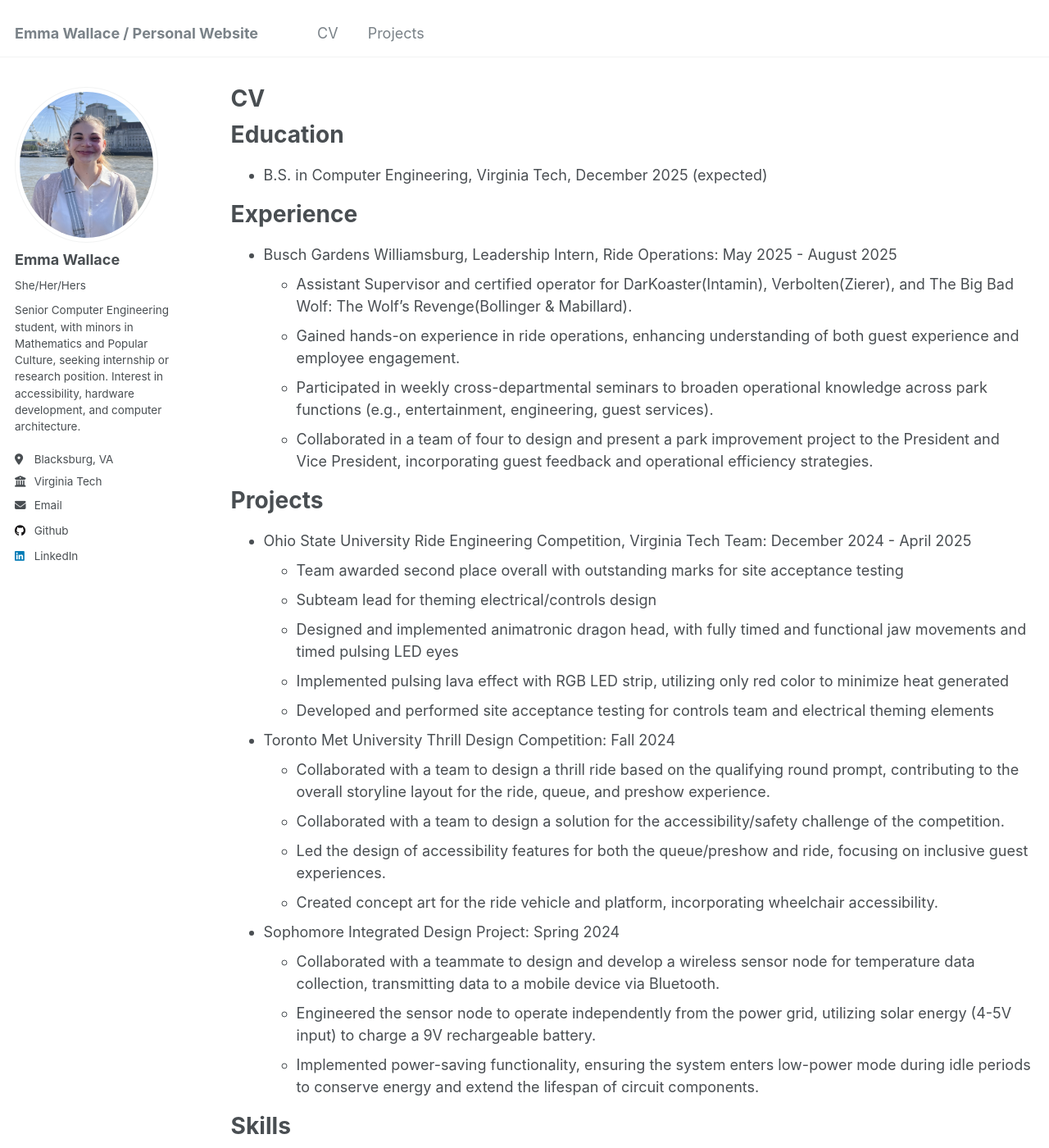
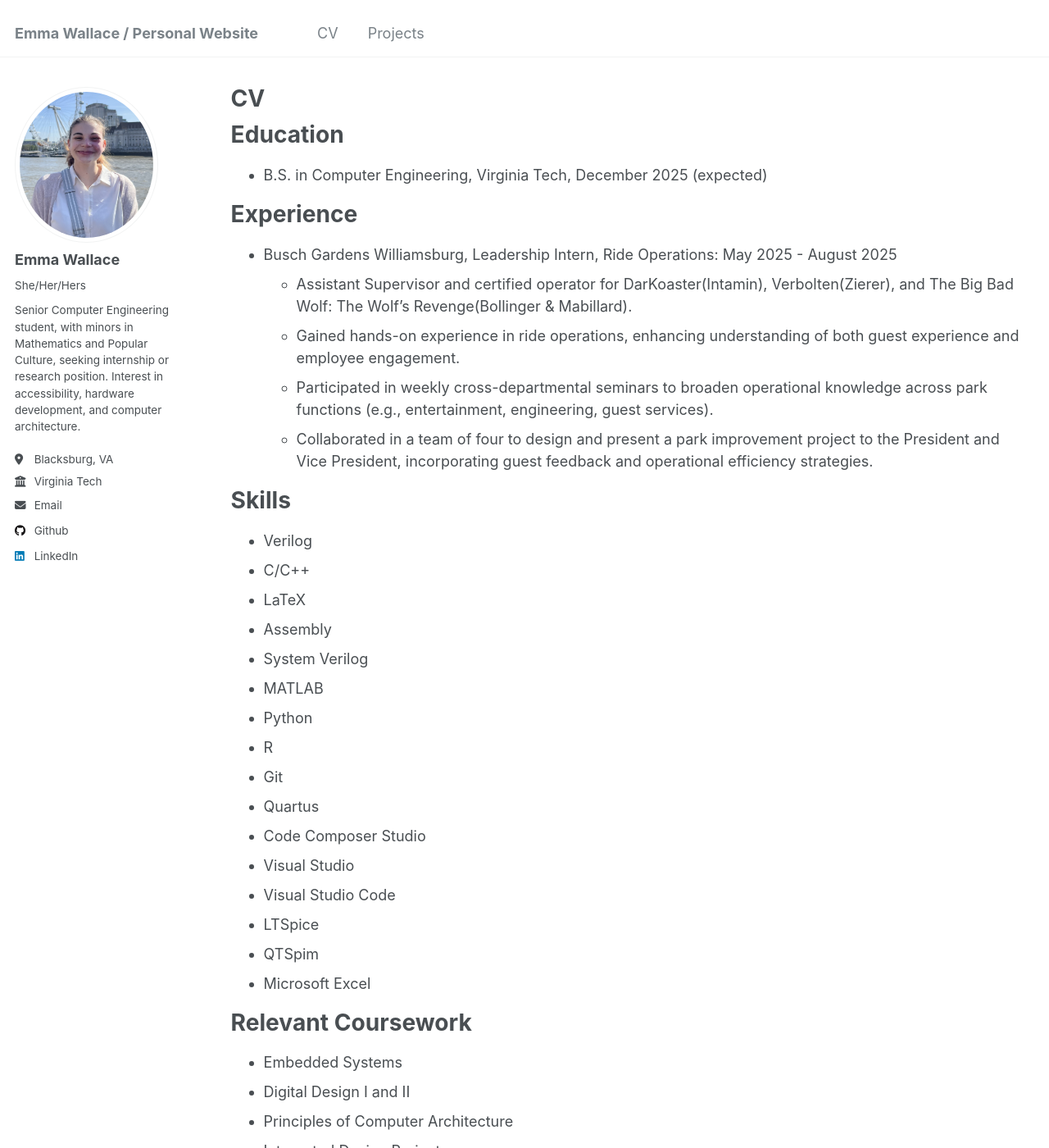
Before and after one commit to ewallace21/ewallace21.github.io, a Jekyll site: the page built from _pages/cv.md, in a window 1280 px wide and 1400 px high. Shown: the whole window at 82% size. Built offline with Jekyll 4.4.1, drawn with Linux system fonts in a browser that asks for light colours.

Commit message:
Update cv.md

```diff
--- a/_pages/cv.md
+++ b/_pages/cv.md
@@ -20,27 +20,6 @@ Experience
   * Gained hands-on experience in ride operations, enhancing understanding of both guest experience and employee engagement.
   * Participated in weekly cross-departmental seminars to broaden operational knowledge across park functions (e.g., entertainment, engineering, guest services).
   * Collaborated in a team of four to design and present a park improvement project to the President and Vice President, incorporating guest feedback and operational efficiency strategies.
-
-Projects
-======
-
-* Ohio State University Ride Engineering Competition, Virginia Tech Team: December 2024 - April 2025
-  * Team awarded second place overall with outstanding marks for site acceptance testing
-  * Subteam lead for theming electrical/controls design
-  * Designed and implemented animatronic dragon head, with fully timed and functional jaw movements and timed pulsing LED eyes
-  * Implemented pulsing lava effect with RGB LED strip, utilizing only red color to minimize heat generated
-  * Developed and performed site acceptance testing for controls team and electrical theming elements
-
-* Toronto Met University Thrill Design Competition: Fall 2024
-  * Collaborated with a team to design a thrill ride based on the qualifying round prompt, contributing to the overall storyline layout for the ride, queue, and preshow experience.
-  * Collaborated with a team to design a solution for the accessibility/safety challenge of the competition.
-  * Led the design of accessibility features for both the queue/preshow and ride, focusing on inclusive guest experiences.
-  * Created concept art for the ride vehicle and platform, incorporating wheelchair accessibility.
-
-* Sophomore Integrated Design Project: Spring 2024
-  * Collaborated with a teammate to design and develop a wireless sensor node for temperature data collection, transmitting data to a mobile device via Bluetooth.
-  * Engineered the sensor node to operate independently from the power grid, utilizing solar energy (4-5V input) to charge a 9V rechargeable battery.
-  * Implemented power-saving functionality, ensuring the system enters low-power mode during idle periods to conserve energy and extend the lifespan of circuit components.
 
 Skills
 ======
```
